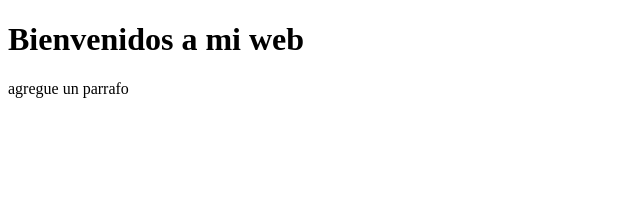
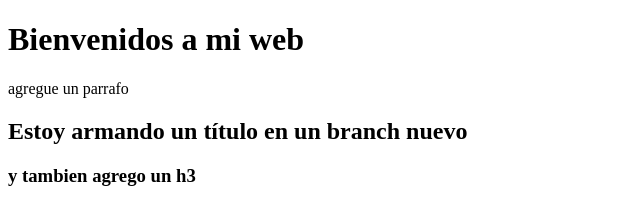
Before and after one commit to udiamante/Mi-Web, a plain HTML site: page index.html in a window 1280 px wide. Shown: the whole page, without its empty margins (0-640 px from the left). Drawn offline with Linux system fonts and the light colour scheme.

Commit message:
agregue unos titulos

```diff
--- a/index.html
+++ b/index.html
@@ -9,5 +9,8 @@
 <body>
  <h1>Bienvenidos a mi web</h1>
  <p> agregue un parrafo</p>
+ <!-- Titulos -->
+ <h2>Estoy armando un título en un branch nuevo</h2>
+ <h3>y tambien agrego un h3</h3>
 </body>
 </html>
```
